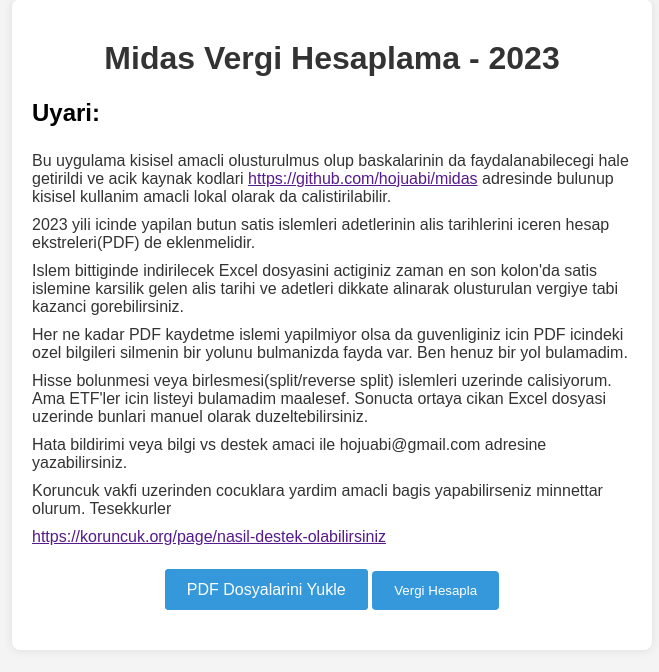
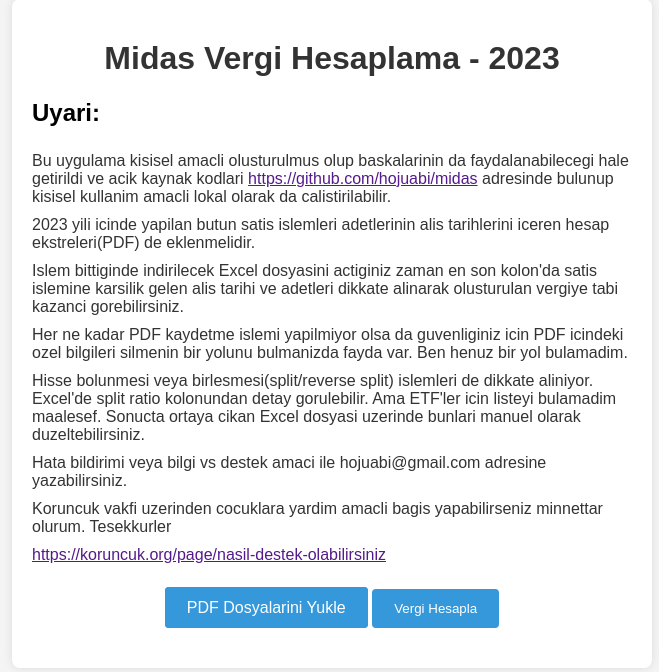
Before and after one commit to hojuabi/midas, a Flask app: page / in a window 1280 px wide. Shown: the part 51-723 px from the top of the page, without its empty margins (308-967 px from the left). Run offline with Flask 3, Linux system fonts and the light colour scheme.

Commit message:
home page split mesaji eklendi

```diff
--- a/templates/home.html
+++ b/templates/home.html
@@ -68,7 +68,7 @@
                 Her ne kadar PDF kaydetme islemi yapilmiyor olsa da guvenliginiz icin PDF icindeki ozel bilgileri silmenin bir yolunu bulmanizda fayda var. Ben henuz bir yol bulamadim.
             </li>
             <li>
-                Hisse bolunmesi veya birlesmesi(split/reverse split) islemleri uzerinde calisiyorum. Ama ETF'ler icin listeyi bulamadim maalesef. Sonucta ortaya cikan Excel dosyasi uzerinde bunlari manuel olarak duzeltebilirsiniz.
+                Hisse bolunmesi veya birlesmesi(split/reverse split) islemleri de dikkate aliniyor. Excel'de split ratio kolonundan detay gorulebilir. Ama ETF'ler icin listeyi bulamadim maalesef. Sonucta ortaya cikan Excel dosyasi uzerinde bunlari manuel olarak duzeltebilirsiniz.
             </li>
             <li>
                 Hata bildirimi veya bilgi vs destek amaci ile hojuabi@gmail.com adresine yazabilirsiniz.
```
